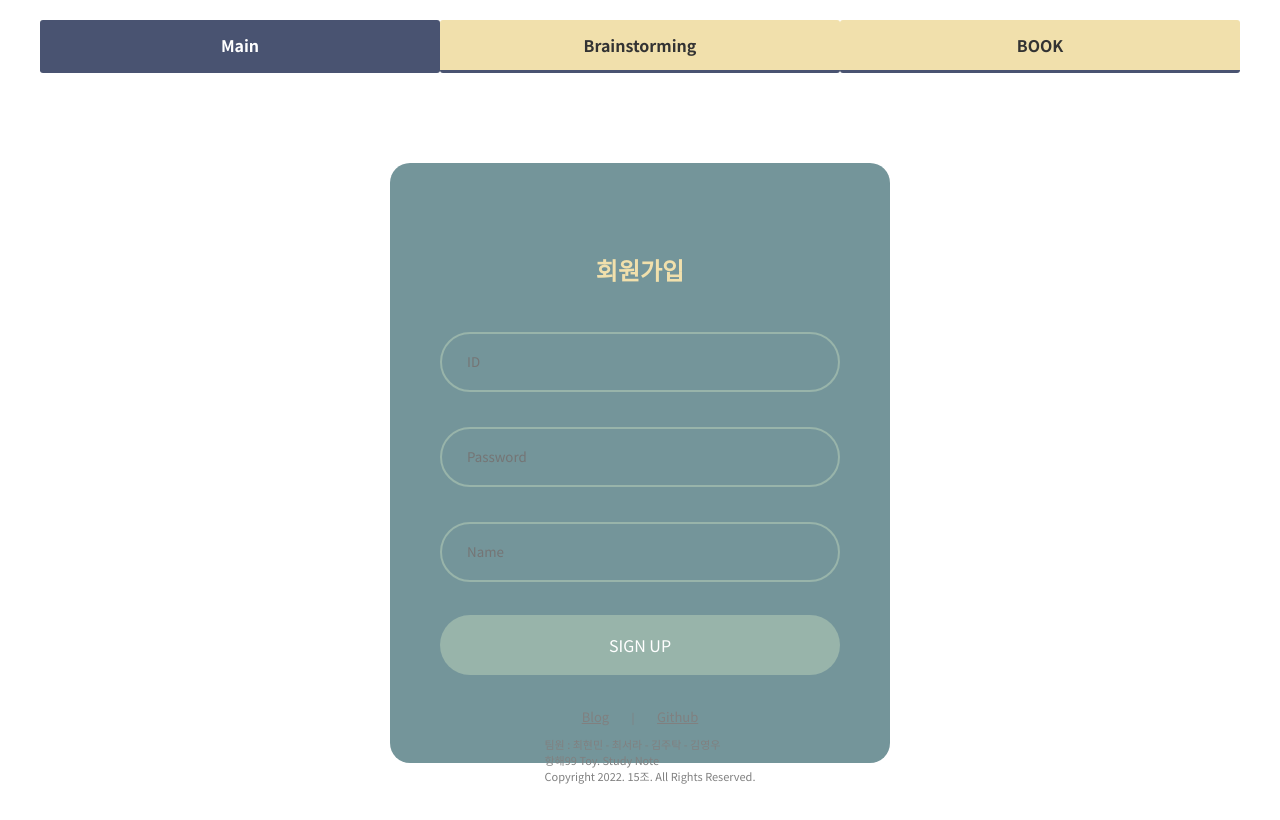
After one commit to Seol827/StudyNote, a Flask app: page /signup in a window 1280 px wide. The commit adds this page. Run offline with Flask 2, Linux system fonts and the light colour scheme; some libraries are stand-ins or nearby versions.

Commit message:
login & sign Up

```diff
--- a/main.py
+++ b/main.py
@@ -14,11 +14,64 @@ def home():
     return render_template('index.html')
 
 
-@app.route("/dbtest", methods=["GET"])
-def homework_get():
-    dblist = list(db.bucket.find({},{'_id':False}))
-    print(dblist);
-    return jsonify({'fans':dblist})
+@app.route('/loginresult', methods=["POST"])
+def login_result():
+    id_receive = request.form['userid']
+    password_receive = request.form['psw']
+
+    check_user_id = db.user.find_one({'ID': id_receive})
+
+    if check_user_id is None:
+        flash('회원 정보를 확인해 주세요.')
+        return redirect('/')
+    else:
+        if check_user_id.get("password") == password_receive:
+            user_name = check_user_id.get("name")
+            session['userid'] = user_name
+            return redirect("/")
+        else:
+            flash('회원 정보를 확인해 주세요.')
+            return redirect("/")
+
+
+@app.route('/logout')
+def logout():
+    session.pop('userid', None)
+    return redirect('/')
+
+
+@app.route("/signup")
+def signup_form():
+    return render_template('signup.html')
+
+
+@app.route("/signupresult", methods=["POST"])
+def signup_result():
+    id_receive = request.form['userid']
+    password_receive = request.form['psw']
+    irum_receive = request.form['irum']
+
+    doc = {
+        'ID': id_receive,
+        'password': password_receive,
+        'name': irum_receive
+    }
+
+    db.user.insert_one(doc)
+    return redirect("/")
+
+
+@app.route("/idcheck", methods=["POST"])
+def id_check():
+    id_receive = request.form['ID']
+
+    check_user_id = db.user.find_one({'ID': id_receive})
+
+    if check_user_id is not None:
+        if check_user_id['ID']:
+            return 'fail'
+            print('fail');
+    return 'success'
 
 
 if __name__ == '__main__':
--- a/static/index.css
+++ b/static/index.css
@@ -82,18 +82,13 @@ input[name="tab_item"] {
 
 /* 탭 컨텐츠 스타일 */
 .tab_content {
-    display: none;
+    display: flex;
+    justify-content: center;
+    align-items: center;
     padding: 40px 40px 0;
     clear: both;
-    overflow: hidden;
 }
 
-/* 선택 된 탭 콘텐츠를 표시 */
-#all:checked ~ #main_content,
-#brainstorming:checked ~ #brainstorming_content,
-#book:checked ~ #book_content {
-  display: block;
-}
 
 /* 선택된 탭 스타일 */
 .tabs input:checked + .tab_item {
@@ -108,21 +103,20 @@ input[name="tab_item"] {
     display: flex;
     justify-content: center;
     align-items: center;
-    height: 600px;
-    background-color: #F1E0AC;
-    margin-top: 100px;
+    height: 400px;
+    margin-top: 150px;
 }
 
 .main_page {
-    background-color: #98B4AA;
+    background-color: #74959A;
     display: flex;
     flex-direction: column;
     align-items: center;
     justify-content: center;
 
     width: 500px;
-    height: 300px;
-    border-radius: 5px;
+    height: 400px;
+    border-radius: 20px;
 
 }
 
@@ -131,9 +125,84 @@ input[name="tab_item"] {
     width: 400px;
     height: 60px;
     border-radius: 74px;
-    border: 1px solid #ccc;
+    border: 2px solid #98B4AA;
     box-sizing: border-box;
-    padding: 0 10px;
+    padding: 0 25px;
     margin-bottom: 15px;
+    color: white;
+}
 
+input:focus {
+    outline: none;
 }
+
+.signin {
+    all: unset;
+        background-color: #98B4AA;
+        width: 400px;
+        height: 60px;
+        border-radius: 74px;
+        box-sizing: border-box;
+        padding: 0 25px;
+        margin: 20px auto 15px auto;
+        text-align: center;
+        color: white;
+}
+
+.main_page button:hover {
+    cursor: pointer;
+}
+
+.main_page a {
+    color: lightgray;
+    text-decoration: none;
+    outline: none;
+    font-size: 15px;
+}
+
+.main_page a:hover, .main_page a:active {
+    text-decoration: none;
+    color:#fff;
+}
+
+.main_page h2{
+    margin-bottom: 25px;
+    color: #F1E0AC;
+}
+
+/*login*/
+.flash {
+    color : red;
+}
+
+/*loginresult*/
+.tab_content_loginresult{
+    display: flex;
+    flex-direction: column;
+    justify-content: center;
+    align-items: center;
+    /*padding: 40px 40px 0;*/
+    clear: both;
+}
+
+.tab_logout {
+    padding-top: 10px;
+    width: 100%;
+    display: flex;
+    justify-content: flex-end;
+    align-items: flex-end;
+}
+
+.tab_logout button,  .tab_logout button:hover{
+    all:unset;
+        font-size: 14px;
+        color: #74959A;
+        font-weight: bolder;
+        cursor: pointer;
+        padding-right: 5px;
+}
+
+.welcome{
+    margin-top: 20px;
+    color: #495371;
+}
--- /dev/null
+++ b/static/signup.css
@@ -0,0 +1,72 @@
+@import url(//fonts.googleapis.com/earlyaccess/notosanskr.css);
+
+* {
+    margin: 0;
+    padding: 0;
+    font-family: 'Noto Sans KR', sans-serif;
+}
+
+
+.signup-form_back{
+    display: flex;
+    justify-content: center;
+    align-items: center;
+    height: 400px;
+    margin-top: 150px;
+}
+
+.main_page {
+    background-color: #74959A;
+    display: flex;
+    flex-direction: column;
+    align-items: center;
+    justify-content: center;
+
+    width: 500px;
+    height: 600px;
+    border-radius: 20px;
+
+}
+
+.main_page input{
+    background-color: transparent;
+    width: 400px;
+    height: 60px;
+    border-radius: 74px;
+    border: 2px solid #98B4AA;
+    box-sizing: border-box;
+    padding: 0 25px;
+    margin-top: 20px;
+    color: white;
+}
+
+input:focus {
+    outline: none;
+}
+
+.sign-btn {
+    all: unset;
+        background-color: #98B4AA;
+        width: 400px;
+        height: 60px;
+        border-radius: 74px;
+        box-sizing: border-box;
+        padding: 0 25px;
+        margin-top: 18px;
+        text-align: center;
+        color: white;
+}
+
+.main_page button:hover {
+    cursor: pointer;
+    color : tomato;
+}
+
+.main_page h2{
+    margin-bottom: 25px;
+    color: #F1E0AC;
+}
+
+#id_check {
+    font-size: 15px;
+}
--- /dev/null
+++ b/templates/signup.html
@@ -0,0 +1,107 @@
+<!DOCTYPE html>
+<html lang="en">
+<head>
+    <meta charset="UTF-8">
+    <title>Study Note</title>
+    <link rel="stylesheet" href="static/index.css">
+    <link rel="stylesheet" href="static/signup.css">
+    <script src="//code.jquery.com/jquery-1.11.0.min.js"></script>
+    <script src="https://kit.fontawesome.com/2adf3c10c8.js" crossorigin="anonymous"></script>
+
+     <script>
+        function idcheck() {
+            let userid = $("#userid").val()
+            let data = {ID: userid}
+            $.ajax({
+                type: "POST",
+                url: "/idcheck",
+                data: data,
+                success: function (data) {
+                    if (data == "fail") {
+                        $("#id_check").text("이미 사용중인 ID입니다.");
+                        $("#id_check").css("color", "red");
+                        $(".sign-btn").attr("disabled", true);
+                    } else {
+                        $('#id_check').text("등록 가능한 ID입니다.");
+                        $('#id_check').css("color", "#495371");
+                        $(".sign-btn").attr("disabled", false);
+                    }
+                }
+            })
+        }
+
+    </script>
+</head>
+<body oncontextmenu="return false" onselectstart="return false">
+<div id="wrap">
+    <div class="tabs">
+        <input id="all" type="radio" name="tab_item" checked>
+            <label class="tab_item" for="all" onclick="location.href='/'">Main</label>
+
+        <input id="brainstorming" type="radio" name="tab_item">
+            <label class="tab_item" for="brainstorming" onclick="location.href='/dbtest'">Brainstorming</label>
+
+        <input id="book" type="radio" name="tab_item">
+            <label class="tab_item" for="book" onclick="location.href='/'">BOOK</label>
+
+
+        <form class="tab_content" id="main_content" action="/signupresult" method="post">  <!----method="post"---->
+            <div class="signup-form_back">
+                <div class="main_page">
+                    <h2>회원가입</h2>
+
+                    <input type="text" name="userid" id="userid" placeholder="ID" onblur="idcheck()" spellcheck="false" required>
+
+                    <!-- 아이디 중복 체크 -->
+                    <span id="id_check"></span>
+
+                    <input type="password" name="psw" id="password" placeholder="Password" spellcheck="false" required>
+
+                    <input type="text" name="irum" id="irum" placeholder="Name" spellcheck="false" required>
+
+                    <button class="sign-btn" type="submit">SIGN UP</button>
+                </div>
+            </div>
+        </form>
+    </div>
+
+<!--        <div class="signup-form">-->
+<!--            <form method="post" action="/signupresult" class="form_back">-->
+<!--                <h2>회원가입</h2>   -->
+<!--                <div class="form-group">-->
+<!--                    <input type="text" name="userid" id="userid" placeholder="ID" onblur="idcheck()" required>-->
+<!--                    <span class="input-icon"><i class="fa fa-envelope"></i></span>-->
+<!--                </div>-->
+<!--                &lt;!&ndash; 아이디 중복 체크 &ndash;&gt;-->
+<!--                <span id="id_check"></span>-->
+
+<!--                <div class="form-group">-->
+<!--                    <input type="password" name="psw" id="password" placeholder="Password" required>-->
+<!--                    <span class="input-icon"><i class="fa fa-lock"></i></span>-->
+<!--                </div>-->
+<!--                <div class="form-group">-->
+<!--                    <input type="text" name="irum" id="irum" placeholder="Name" required>-->
+<!--                    <span class="input-icon"><i class="fa fa-user"></i></span>-->
+<!--                </div>-->
+
+<!--                <button class="sign-btn">Sign Up</button>-->
+<!--            </form>-->
+<!--        </div>-->
+
+    </div>
+
+        <footer>
+        <nav>
+            <a href='#' target='_blank'>Blog</a> |
+            <a href='https://github.com/CCKK15/StudyNote' target='_blank'>Github</a>
+        </nav>
+        <p>
+            <span>팀원 : 최현민 - 최서라 - 김주탁 - 김영우</span><br/>
+            <span>항해99 Toy. Study Note</span><br/>
+            <span>Copyright 2022. 15조. All Rights Reserved.</span>
+        </p>
+    </footer>
+</div>
+
+</body>
+</html>
```
Also changed, not shown: templates/index.html (+44 -21 lines).
